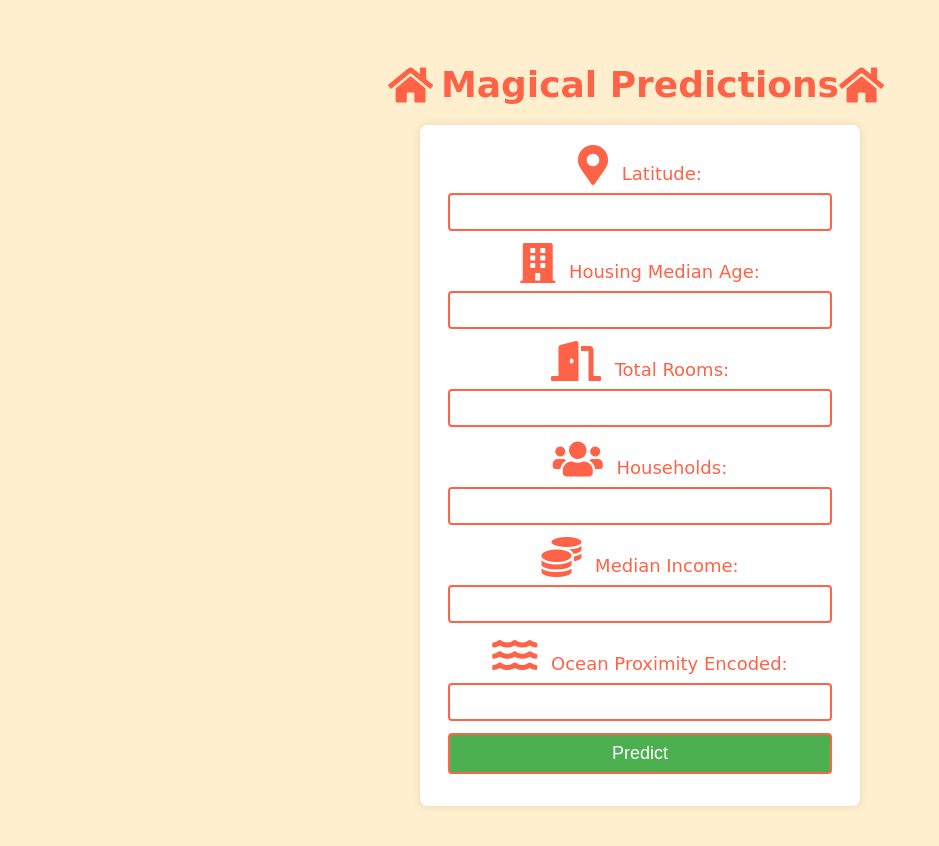
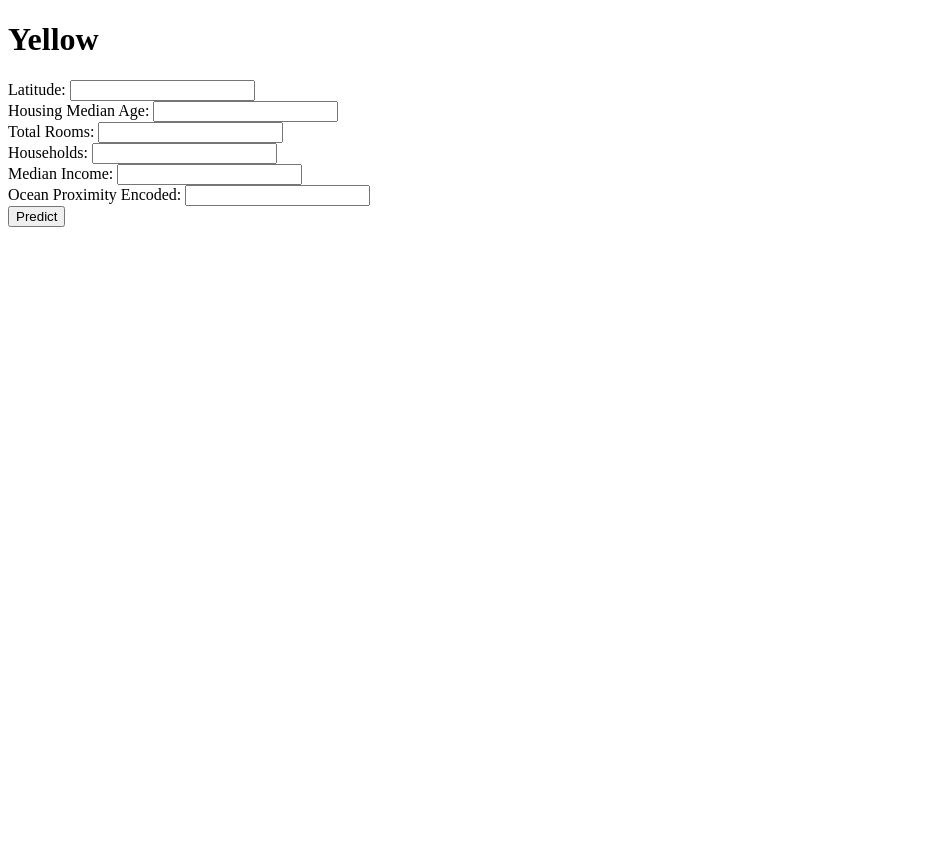
Before and after one commit to Saibalajinikki/Linear-Regression-Housing, a Flask app: page / in a window 1280 px wide. Shown: the whole page, without its empty margins (0-939 px from the left). After the commit the page ends 227 px from the top, so only its background shows below. Run offline with Flask 3, Linux system fonts and the light colour scheme; parts of the project's set-up code (start-up, migrations or seed data) failed here and were passed over.

Commit message:
Docker and Github actions with changed html commit

```diff
--- a/templates/home.html
+++ b/templates/home.html
@@ -4,100 +4,28 @@
     <meta charset="UTF-8">
     <meta name="viewport" content="width=device-width, initial-scale=1.0">
     <title>Home</title>
-    <link rel="stylesheet" href="https://cdnjs.cloudflare.com/ajax/libs/font-awesome/5.15.2/css/all.min.css">
-    <style>
-        body {
-            font-family: 'Comic Sans MS', cursive;
-            margin: 20px;
-            padding: 20px;
-            background-color: #ffefcf;
-        }
-
-        h1 {
-            color: #ff6347;
-            text-align: center;
-            font-size: 36px;
-            margin-bottom: 20px;
-            display: flex;
-            align-items: center;
-            justify-content: center;
-        }
-
-        .icon {
-            color: #ff6347;
-            font-size: 40px;
-            margin-right: 8px;
-        }
-
-        form {
-            background-color: #fff;
-            padding: 20px;
-            border-radius: 8px;
-            box-shadow: 0 0 10px rgba(0, 0, 0, 0.1);
-            max-width: 400px;
-            margin: auto;
-            display: flex;
-            flex-direction: column;
-            align-items: center;
-        }
-
-        label {
-            display: block;
-            margin-bottom: 8px;
-            color: #ff6347;
-            font-size: 18px;
-        }
-
-        input {
-            width: calc(100% - 16px);
-            padding: 8px;
-            margin-bottom: 12px;
-            box-sizing: border-box;
-            border: 2px solid #ff6347;
-            border-radius: 4px;
-            font-size: 16px;
-        }
-
-        input[type="submit"] {
-            background-color: #4caf50;
-            color: #fff;
-            cursor: pointer;
-            font-size: 18px;
-        }
-
-        input[type="submit"]:hover {
-            background-color: #45a049;
-        }
-
-        p {
-            color: #333;
-            margin-top: 20px;
-            text-align: center;
-            font-size: 18px;
-        }
-    </style>
 </head>
 <body>
-    <h1><i class="fas fa-home icon"></i> Magical Predictions <i class="fas fa-home icon"></i></h1>
+    <h1>Yellow</h1>
 
     <form action="/predict" method="post">
-        <label for="latitude"><i class="fas fa-map-marker-alt icon"></i> Latitude:</label>
-        <input type="text" name="latitude" id="latitude" required>
+        <label for="latitude">Latitude:</label>
+        <input type="text" name="latitude" id="latitude" required><br>
 
-        <label for="housing_median_age"><i class="fas fa-building icon"></i> Housing Median Age:</label>
-        <input type="text" name="housing_median_age" id="housing_median_age" required>
+        <label for="housing_median_age">Housing Median Age:</label>
+        <input type="text" name="housing_median_age" id="housing_median_age" required><br>
 
-        <label for="total_rooms"><i class="fas fa-door-open icon"></i> Total Rooms:</label>
-        <input type="text" name="total_rooms" id="total_rooms" required>
+        <label for="total_rooms">Total Rooms:</label>
+        <input type="text" name="total_rooms" id="total_rooms" required><br>
 
-        <label for="households"><i class="fas fa-users icon"></i> Households:</label>
-        <input type="text" name="households" id="households" required>
+        <label for="households">Households:</label>
+        <input type="text" name="households" id="households" required><br>
 
-        <label for="median_income"><i class="fas fa-coins icon"></i> Median Income:</label>
-        <input type="text" name="median_income" id="median_income" required>
+        <label for="median_income">Median Income:</label>
+        <input type="text" name="median_income" id="median_income" required><br>
 
-        <label for="ocean_proximity_encoded"><i class="fas fa-water icon"></i> Ocean Proximity Encoded:</label>
-        <input type="text" name="ocean_proximity_encoded" id="ocean_proximity_encoded" required>
+        <label for="ocean_proximity_encoded">Ocean Proximity Encoded:</label>
+        <input type="text" name="ocean_proximity_encoded" id="ocean_proximity_encoded" required><br>
 
         <input type="submit" value="Predict">
     </form>
```
